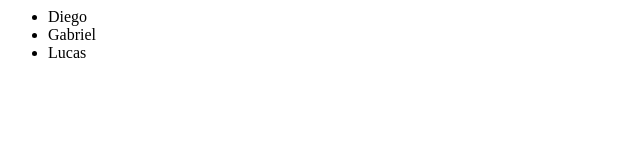
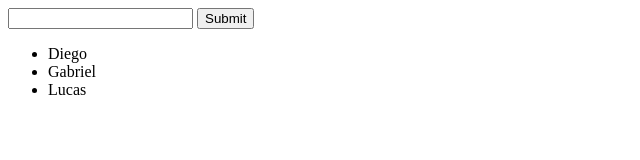
Before and after one commit to rzamperlini/Skylab, a plain HTML site: page index.html in a window 1280 px wide. Shown: the whole page, without its empty margins (0-640 px from the left). Drawn offline with Linux system fonts and the light colour scheme.

Commit message:
Exercício 04 - concluído

```diff
--- a/index.html
+++ b/index.html
@@ -1,5 +1,6 @@
 <html>
     <head>
+        <meta charset="UTF-8">
         <title>Curso Javascript</title>
     </head>
     <body>
@@ -10,13 +11,15 @@
         </div> -->
 
         <div id="app">
+            <input type="text" name="nome">
+            <button id="btnName">Submit</button>
             <ul id="ulList"></ul>
         </div>
 
         <script>
             //Módulo 02
 
-            //Exercício 01
+            //Exercício 02
 
             /* var buttonElement = document.querySelector('#button1')
             var appElement = document.querySelector("#app");
@@ -64,7 +67,7 @@
 
             //Exercício 03
 
-            var nomes = ["Diego","Gabriel","Lucas"];
+            /* var nomes = ["Diego","Gabriel","Lucas"];
             var appElement = document.querySelector("#app");
             var ulElement = appElement.querySelector("#ulList");
 
@@ -76,8 +79,39 @@
 
                 ulElement.appendChild(liElement);
             });
+            */
 
+            //Exercício 04
 
+            var nomes = ["Diego","Gabriel","Lucas"];
+            var inputElement = document.querySelector("input[name=nome]")
+            var btnName = document.querySelector("#btnName");
+            var appElement = document.querySelector("#app");
+            var ulElement = appElement.querySelector("#ulList");
+
+            nomes.forEach(nome => {
+                includeNameOnList(nome);
+            });
+
+            function includeNameOnList(name){
+                var liElement = document.createElement("li");
+                liElement.innerText = name;
+
+                ulElement.appendChild(liElement);
+            }
+
+            btnName.onclick = function(){
+                var txtName = inputElement.value;
+
+                if(txtName !== null && txtName !== ""){
+                    includeNameOnList(txtName);
+                }
+                else{
+                    alert("Digite um nome.");
+                }
+            }
+
+            console.log(ulElement);
         </script>
     </body>
 </html>
```
